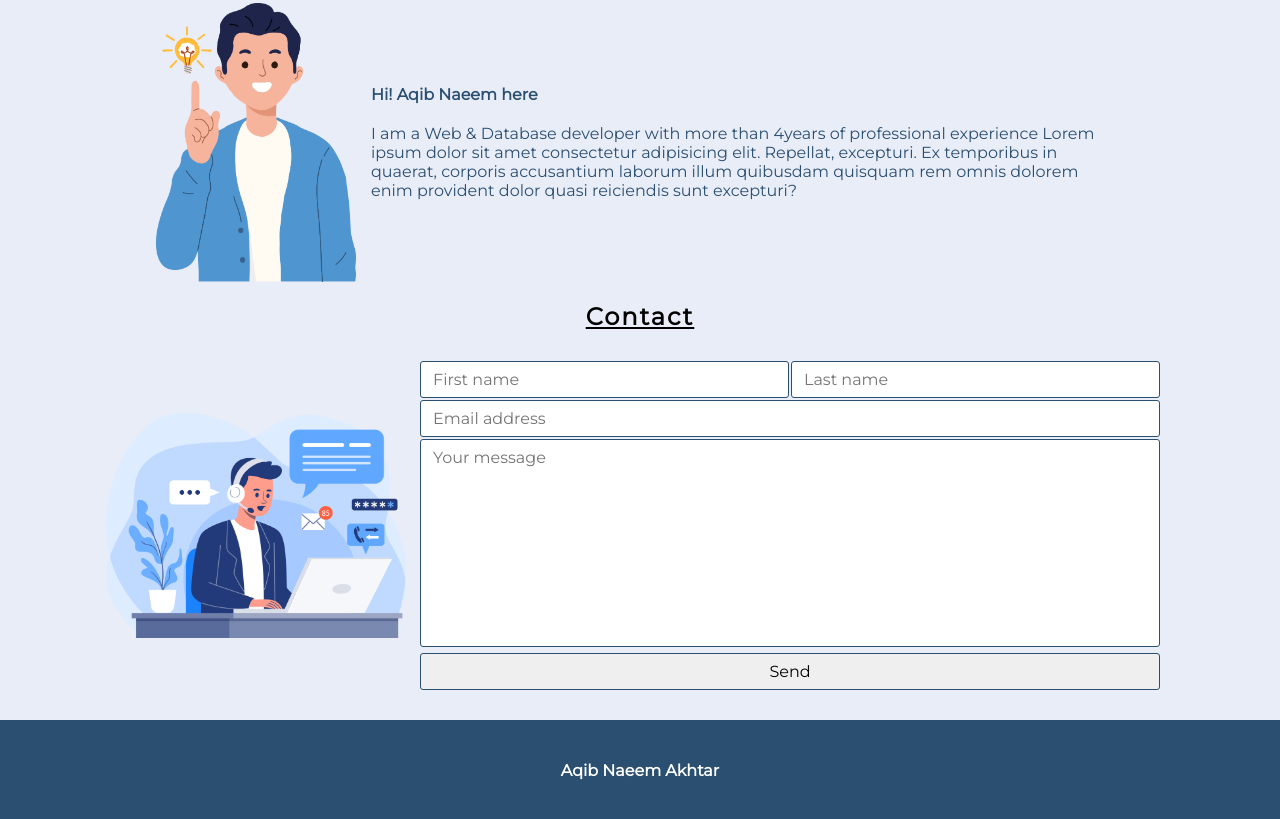
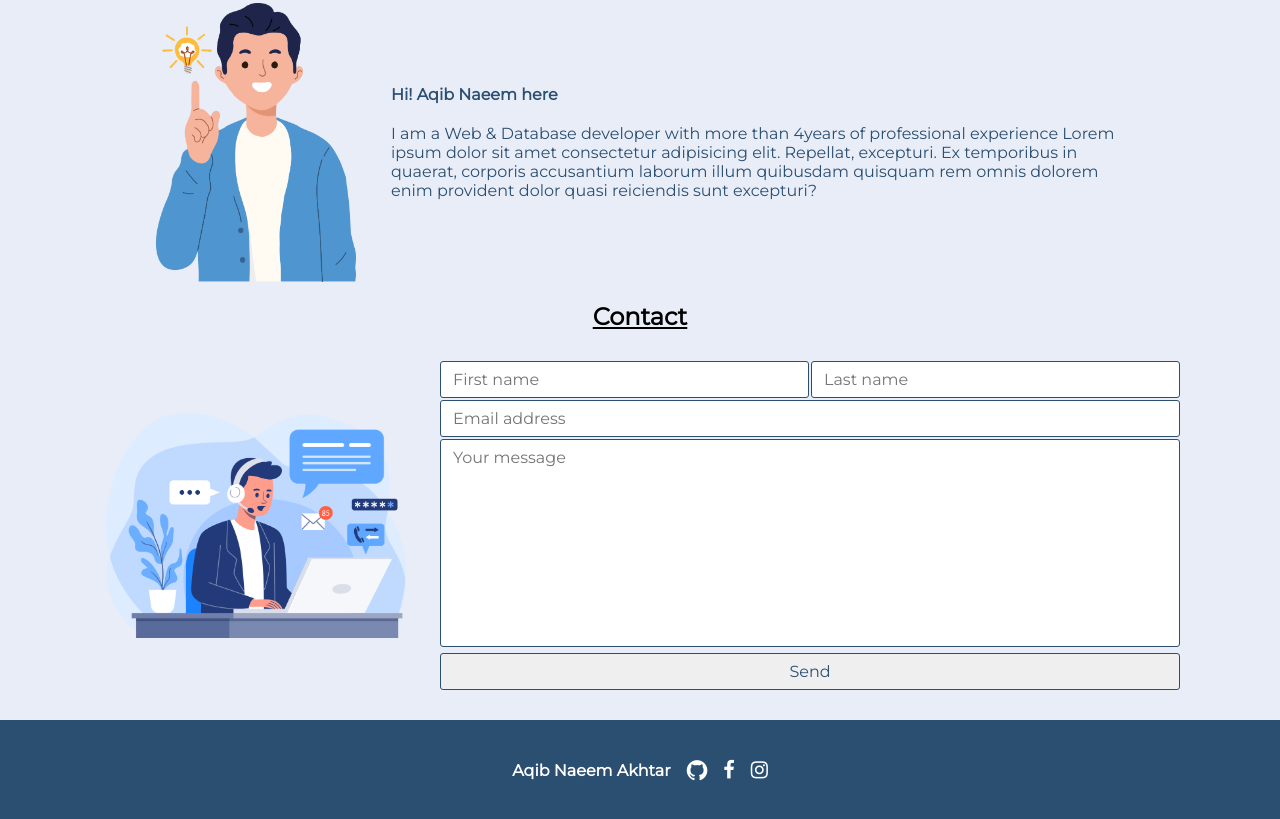
Before and after one commit to aaqibnaeem/aqibnaeemportfolio, a plain HTML site: page index.html in a window 1280 px wide. Shown: the part 1129-1948 px from the top of the page. Drawn offline with Linux system fonts and the light colour scheme.

Commit message:
changes in footer

```diff
--- a/index.html
+++ b/index.html
@@ -50,7 +50,7 @@
   <!-- Banner End -->
 
   <!-- Services Start -->
-  <h1 class="heading" id="services-heading">Services</h1>
+  <h1 class="heading" id="services">Services</h1>
   <div class="services">
     <div class="svc-cont">
       <img src="./images/Oracle.png" alt="OracleLogo">
@@ -122,7 +122,7 @@
   <div class="contact">
     <img class="contact-img" src="./images/contact.png" alt="contact">
     <div class="contact-form-container">
-      <form action="#" class="contact-form">
+      <form action="#" class="contact-form" method="post">
         <table class="contact-table">
           <tr>
             <td><input type="text" name="firstname" id="firstname" placeholder="First name" required></td>
@@ -148,7 +148,18 @@
   <!-- Footer Starts -->
 
   <div class="footer">
-    <h6>Aqib Naeem Akhtar</h6>
+    <h6 style="margin:0 8px">Aqib Naeem Akhtar</h6>
+    <ul class="footer-social">
+      <li>
+        <a href="https://github.com/aaqibnaeem/" target="_blank"><i class="fa fa-github footer-icon" aria-hidden="true"></i></a>
+      </li>
+      <li>
+        <a href="#"><i class="fa fa-facebook footer-icon" aria-hidden="true"></i></a>
+      </li>
+      <li>
+        <a href="#"><i class="fa fa-instagram footer-icon" aria-hidden="true"></i></a>
+      </li>
+    </ul>
   </div>
   <!-- Footer End -->
 </body>
--- a/style.css
+++ b/style.css
@@ -75,7 +75,6 @@ label {
   margin: 20px 0;
   font-size: 24px;
   text-decoration: underline;
-  letter-spacing: 2px;
 }
 
 .services {
@@ -126,6 +125,7 @@ label {
 
 .about-img {
   width: 200px;
+  margin: 0 20px;
 }
 
 .about-details {
@@ -152,6 +152,7 @@ p {
 .contact-img {
   width: 300px;
   object-fit: contain;
+  margin: 0 20px;
 }
 
 .contact-form-container{
@@ -177,6 +178,8 @@ table {
 #submit{
     margin: 0 auto;
     display: block;
+    cursor: pointer;
+    color: #2b4f71;
 }
 
 .footer {
@@ -186,6 +189,28 @@ table {
   justify-content: center;
   background-color: #2b4f71;
   color: #ffffff;
+}
+
+.footer-social{
+  display: flex;
+}
+
+.fa-github{
+  color: #ffffff;
+  margin: 0 8px;
+  font-size: 24px;
+}
+
+.fa-facebook{
+  color: #ffffff;
+  margin: 0 8px;
+  font-size: 20px;
+}
+
+.fa-instagram{
+    color: #ffffff;
+    margin: 0 8px;
+    font-size: 20px;
 }
 
 /* Media Queries */
```
